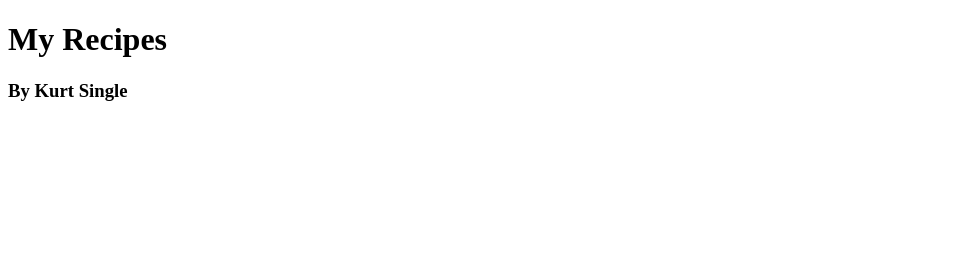
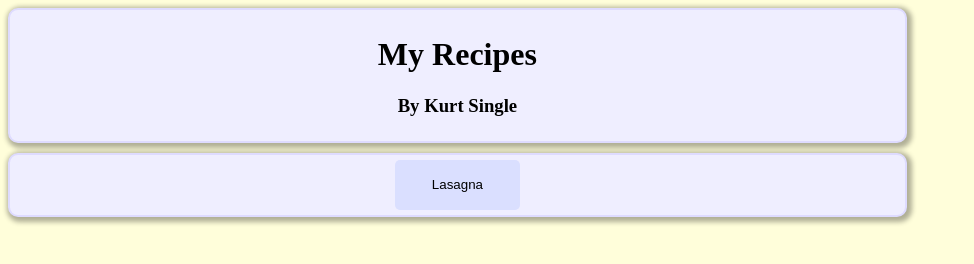
Before and after one commit to Fellryn/odin-recipes, a plain HTML site: page index.html in a window 1280 px wide. Shown: the whole page, without its empty margins (0-974 px from the left). Drawn offline with Linux system fonts and the light colour scheme.

Commit message:
Add main button and text to index

```diff
--- a/css/styles.css
+++ b/css/styles.css
@@ -0,0 +1,50 @@
+:root {
+    /* --full-screen-width: 768px; */
+}
+
+body {
+    background-color: rgb(255, 254, 218);
+}
+
+.main-container {
+    width: 70%;
+    border: 2px rgb(222, 219, 255) solid;
+    border-radius: 10px;
+    box-shadow: 2px 2px 5px 3px #00000050;
+    margin-bottom: 10px;
+    background-color: rgb(239, 238, 255);
+    padding: 5px
+}
+
+@media (max-width: 768px) {
+    .main-container {
+        width: 100%;
+    }
+}
+
+.button-container {
+    display: flex;
+    flex-direction: column;
+    align-items: center;
+}
+
+.centre-text {
+    text-align: center;
+}
+
+.main-button {
+    background-color: rgb(218, 223, 255);
+    border: 0px rgb(222, 219, 255) solid;
+    border-radius: 5px;
+    min-width: 125px;
+    min-height: 50px;
+    transition: background-color 100ms;
+}
+
+.main-button:hover {
+    background-color: rgb(246, 247, 253);
+}
+
+.main-button:active {
+    background-color: rgb(201, 208, 252);
+}
--- a/index.html
+++ b/index.html
@@ -3,11 +3,17 @@
 <head>
     <meta charset="UTF-8">
     <title>Recipes</title>
+    <link rel="stylesheet" href="/css/styles.css">
 </head>
 <body>
     <div class="main-container">
-        <h1>My Recipes</h1>
-        <h3>By Kurt Single</h3>
+        <h1 class="centre-text">My Recipes</h1>
+        <h3 class="centre-text">By Kurt Single</h3>
+    </div>
+
+    <div class="main-container button-container">
+        <button class="main-button">Lasagna</button>
+
     </div>
 </body>
 </html>
```
Also changed, not shown: js/navigation.js (added).
